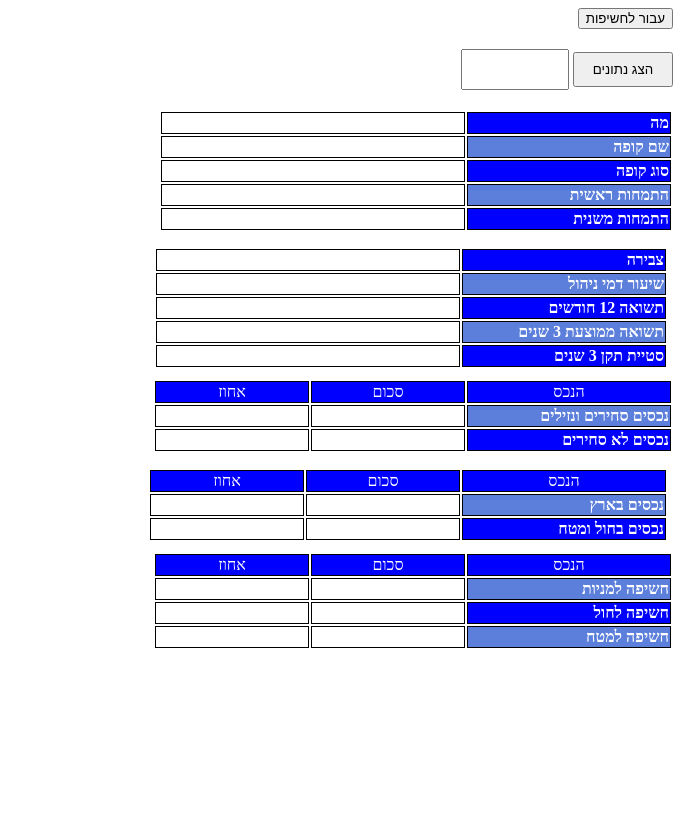
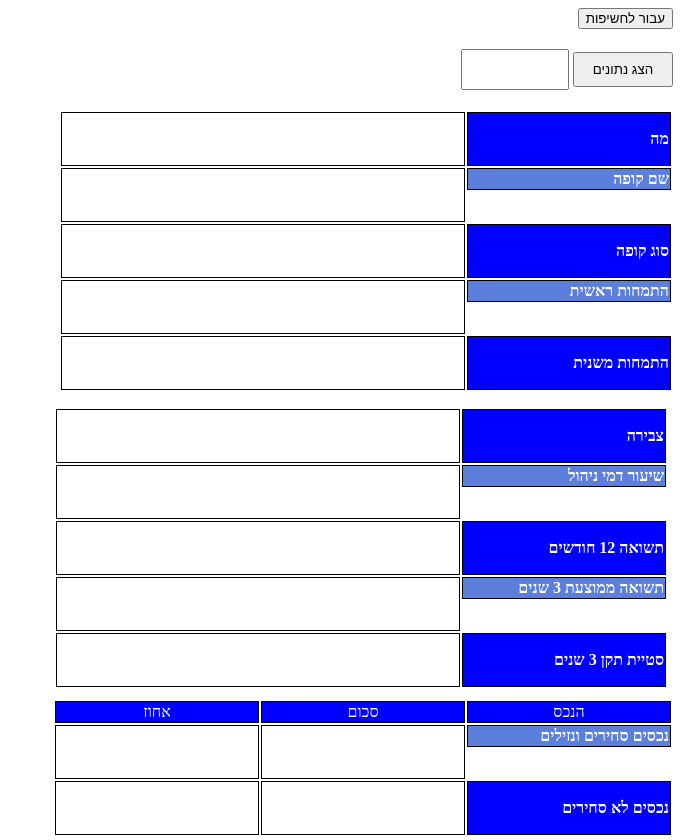
Before and after one commit to zamit00/ZachGM, a plain HTML site: page index.html in a window 1280 px wide. Shown: the top 840 px of the page, without its empty margins (599-1280 px from the left). Before the commit the page ends 800 px from the top, so only its background shows below. Drawn offline with Linux system fonts and the light colour scheme.

Commit message:
Update formating.css

```diff
--- a/formating.css
+++ b/formating.css
@@ -25,8 +25,8 @@ min-width: 600px;
   max-width:100%;
   border-collapse: collapse;
 }
-.tdbig{width: 300px;}
-.tdsmall{width: 150px}
+.tdbig{width: 400px;height: 50px;}
+.tdsmall{width: 200px;height: 50px;}
 #tdbahir{background-color: rgb(91, 127, 219);color: white;display: flex;}
 .tdbold{background-color: blue;color: white;}
 .table-container2,.table-container4{margin-right: 5px;margin-top: 15px;}
```
